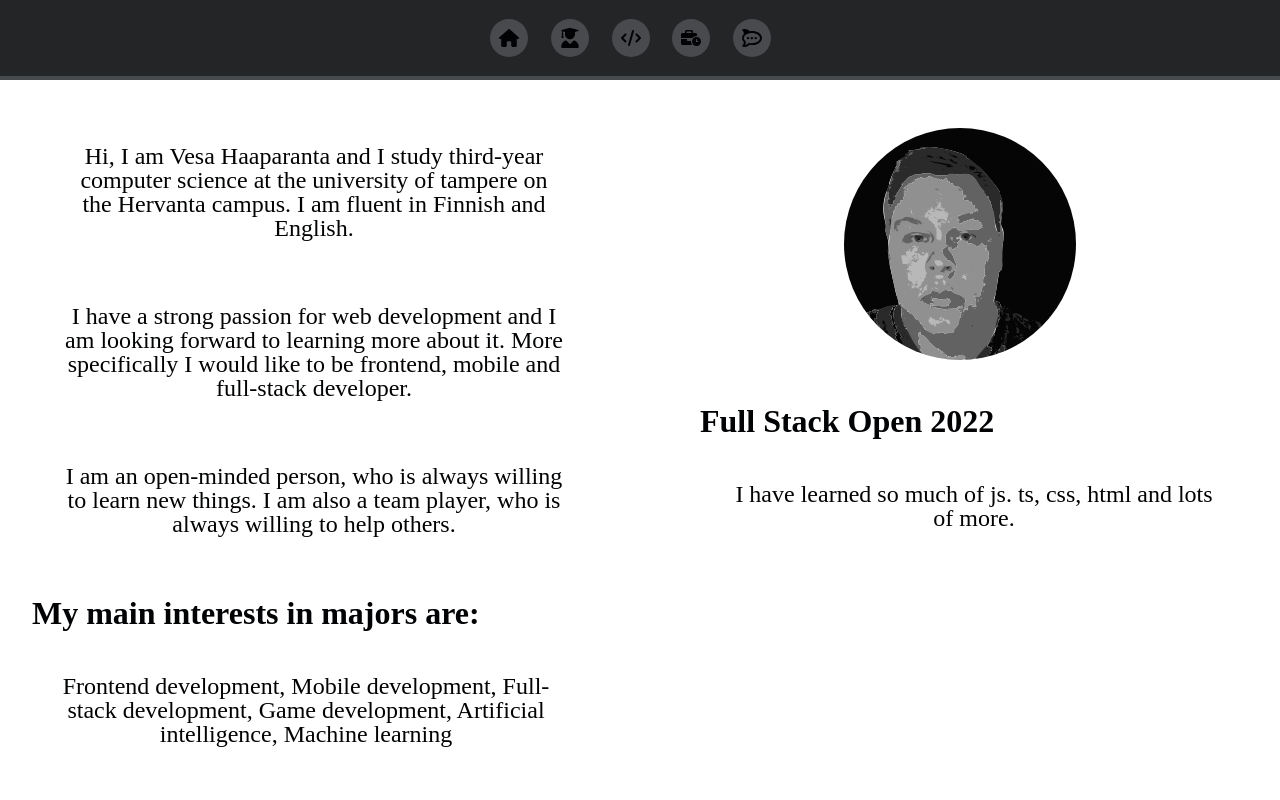
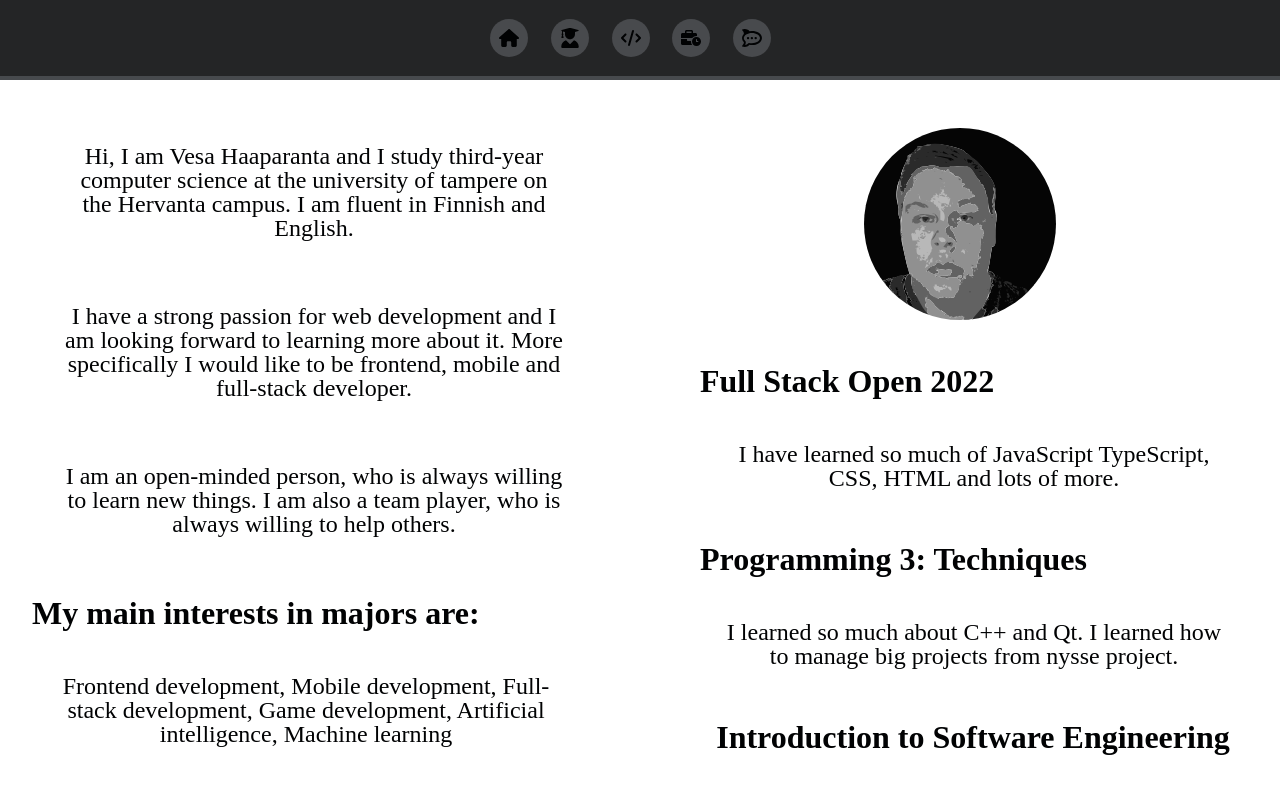
Before and after one commit to Haaparanta/curriculum_vitae, a React (Create React App) app in the folder cv/: page / in a window 1280 px wide. Both pictures are taken after a click on the button 569 px from the left and 38 px from the top of the page. Shown: the top 800 px of the page. Built offline with nearby package versions, Linux system fonts and the light colour scheme.

Commit message:
added more content to course.ts

```diff
--- a/cv/src/component/data/course.ts
+++ b/cv/src/component/data/course.ts
@@ -5,7 +5,22 @@ const Courses: Course[] = [
   {
     id: 1,
     title: 'Full Stack Open 2022',
-    description: 'I have learned so much of js. ts, css, html and lots of more.'
+    description: 'I have learned so much of JavaScript TypeScript, CSS, HTML and lots of more.'
+  },
+  {
+    id: 2,
+    title: 'Programming 3: Techniques',
+    description: 'I learned so much about C++ and Qt. I learned how to manage big projects from nysse project.'
+  },
+  {
+    id: 3,
+    title: 'Introduction to Software Engineering',
+    description: 'I learned about the basics of software engineering.'
+  },
+  {
+    id: 4,
+    title: 'Data Structures and Algorithms',
+    description: 'I learned about the basics of data structures and algorithms.'
   },
 ];
 
--- a/cv/src/component/studyPage.css
+++ b/cv/src/component/studyPage.css
@@ -12,14 +12,20 @@
 }
 
 .image {
-  width: 200px;
-  height: 200px;
+  width: 20vh;
+  height: 20vh;
   border-radius: 50%;
   padding: var(--padding);
   margin: var(--margin);
   background-image: url('../images/image.svg');
   flex-grow: 1;
   align-self: center;
+}
+@media screen and (max-width: 1080px) {
+  .image {
+    width: 20vw;
+    height: 20vw;
+  }
 }
 
 .list1 {
```
